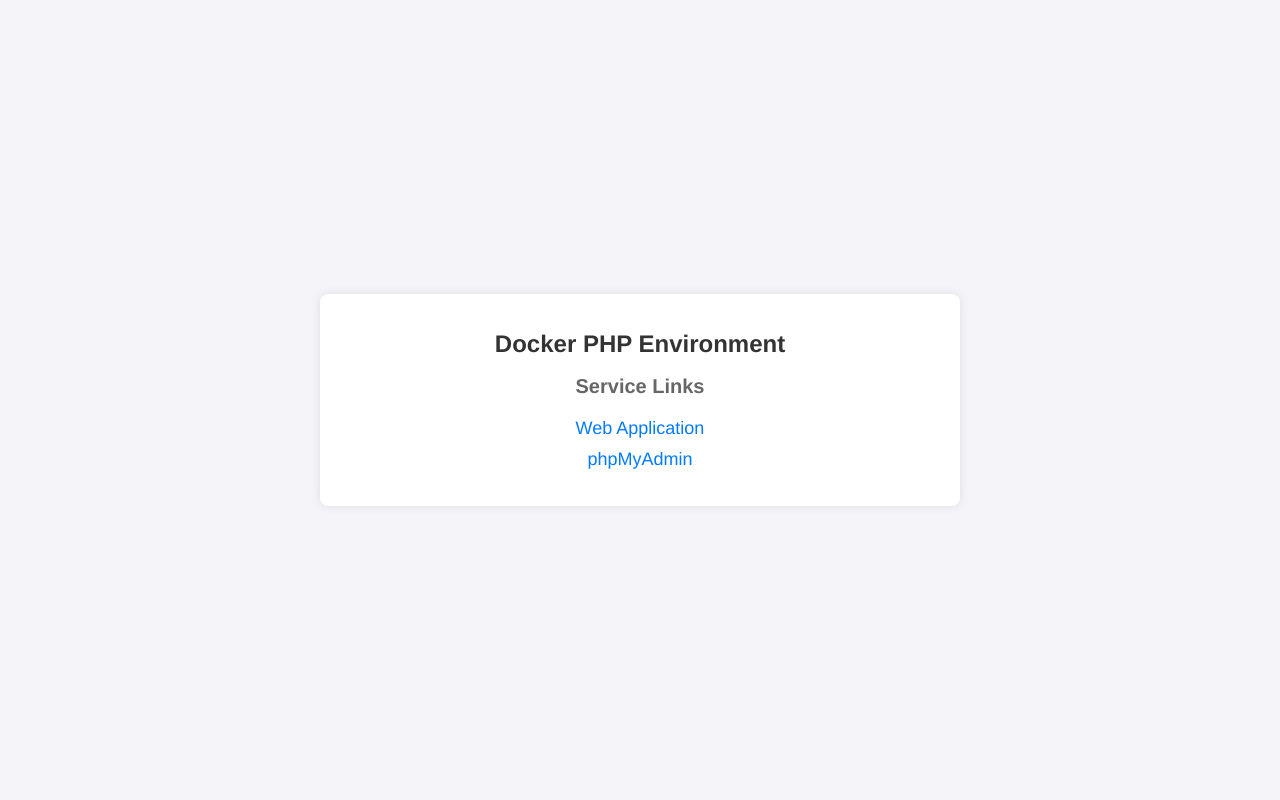
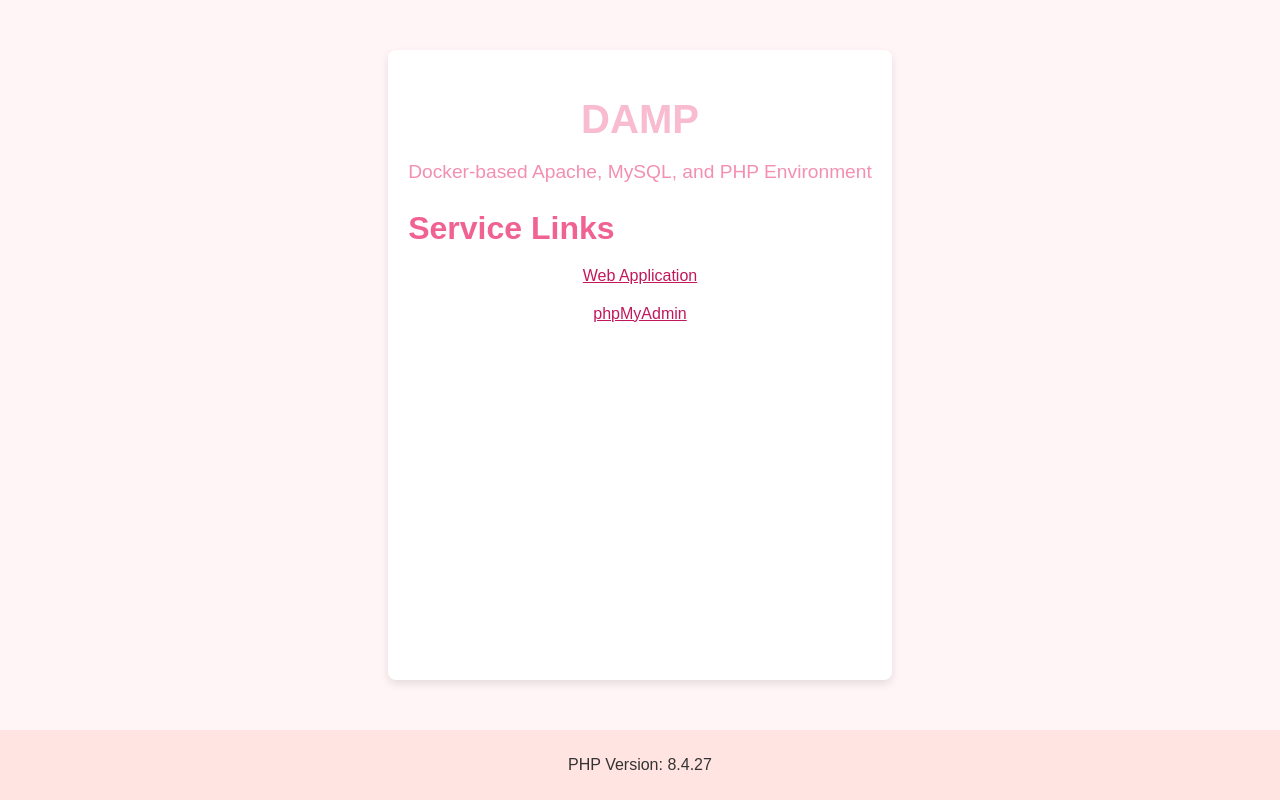
Before and after one commit to r-ca/damp, a PHP site: page / in a window 1280 px wide. Run offline with PHP 8.4, Linux system fonts and the light colour scheme.

Commit message:
ChatGPTに成形してもらった

```diff
--- a/src/index.php
+++ b/src/index.php
@@ -15,7 +15,8 @@ $serviceLinks = [
 </head>
 <body>
     <div class="container">
-        <h1>Docker PHP Environment</h1>
+        <h1>DAMP</h1>
+        <p class="subtitle">Docker-based Apache, MySQL, and PHP Environment</p>
         <h2>Service Links</h2>
         <ul class="service-links">
             <?php foreach ($serviceLinks as $name => $link): ?>
@@ -23,5 +24,8 @@ $serviceLinks = [
             <?php endforeach; ?>
         </ul>
     </div>
+    <footer>
+        <p>PHP Version: <?php echo phpversion(); ?></p>
+    </footer>
 </body>
 </html>
--- a/src/style.css
+++ b/src/style.css
@@ -1,54 +1,73 @@
-/* styles.css */
+/* style.css */
 body {
-    font-family: 'Helvetica Neue', Arial, sans-serif;
-    background-color: #f4f4f9;
+    font-family: 'Arial', sans-serif;
+    background-color: #fff5f7;
     color: #333;
     margin: 0;
     padding: 0;
     display: flex;
-    justify-content: center;
-    align-items: center;
-    height: 100vh;
+    flex-direction: column;
+    min-height: 100vh;
 }
 
 .container {
-    width: 90%;
-    max-width: 600px;
-    background: #fff;
+    max-width: 800px;
+    margin: 50px auto;
     padding: 20px;
+    background-color: #ffffff;
+    box-shadow: 0 4px 8px rgba(0, 0, 0, 0.1);
     border-radius: 8px;
-    box-shadow: 0 0 10px rgba(0, 0, 0, 0.1);
-    text-align: center;
+    flex: 1;
 }
 
 h1 {
+    color: #f8bbd0;
+    font-size: 2.5em;
+    text-align: center;
     margin-bottom: 10px;
-    font-size: 24px;
-    color: #333;
+}
+
+.subtitle {
+    color: #f48fb1;
+    font-size: 1.2em;
+    text-align: center;
+    margin-bottom: 20px;
 }
 
 h2 {
-    margin-bottom: 20px;
-    font-size: 20px;
-    color: #666;
+    color: #f06292;
+    font-size: 2em;
+    margin-bottom: 10px;
 }
 
 .service-links {
     list-style: none;
     padding: 0;
+    text-align: center;
 }
 
 .service-links li {
-    margin: 10px 0;
+    margin: 20px 0;
 }
 
 .service-links a {
-    text-decoration: none;
-    color: #007BFF;
-    font-size: 18px;
+    color: #c2185b;
+    text-decoration: underline;
+    padding: 10px;
     transition: color 0.3s ease;
 }
 
 .service-links a:hover {
-    color: #0056b3;
+    color: #880e4f;
 }
+
+footer {
+    text-align: center;
+    padding: 10px 0;
+    background-color: #ffe4e1;
+    color: #333;
+    font-size: 1em;
+    position: relative;
+    bottom: 0;
+    width: 100%;
+}
```
